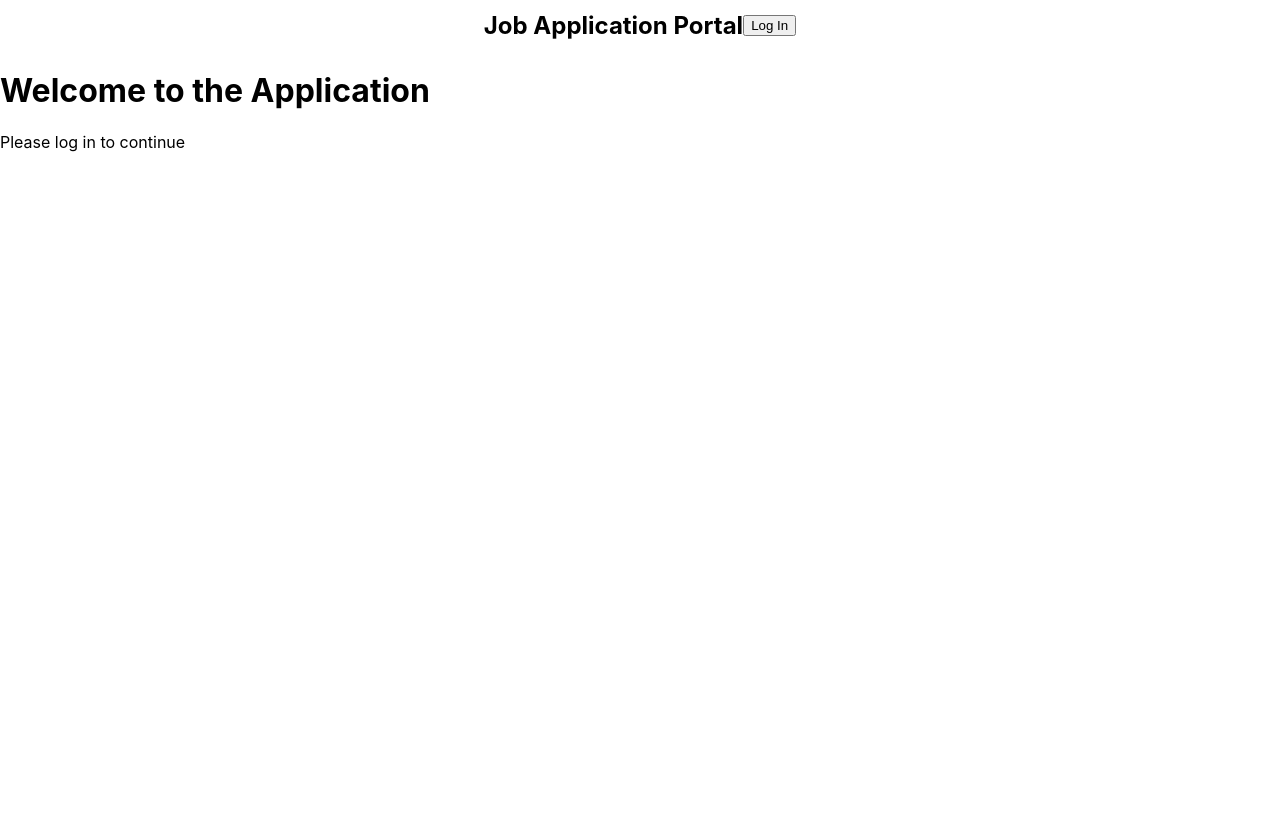
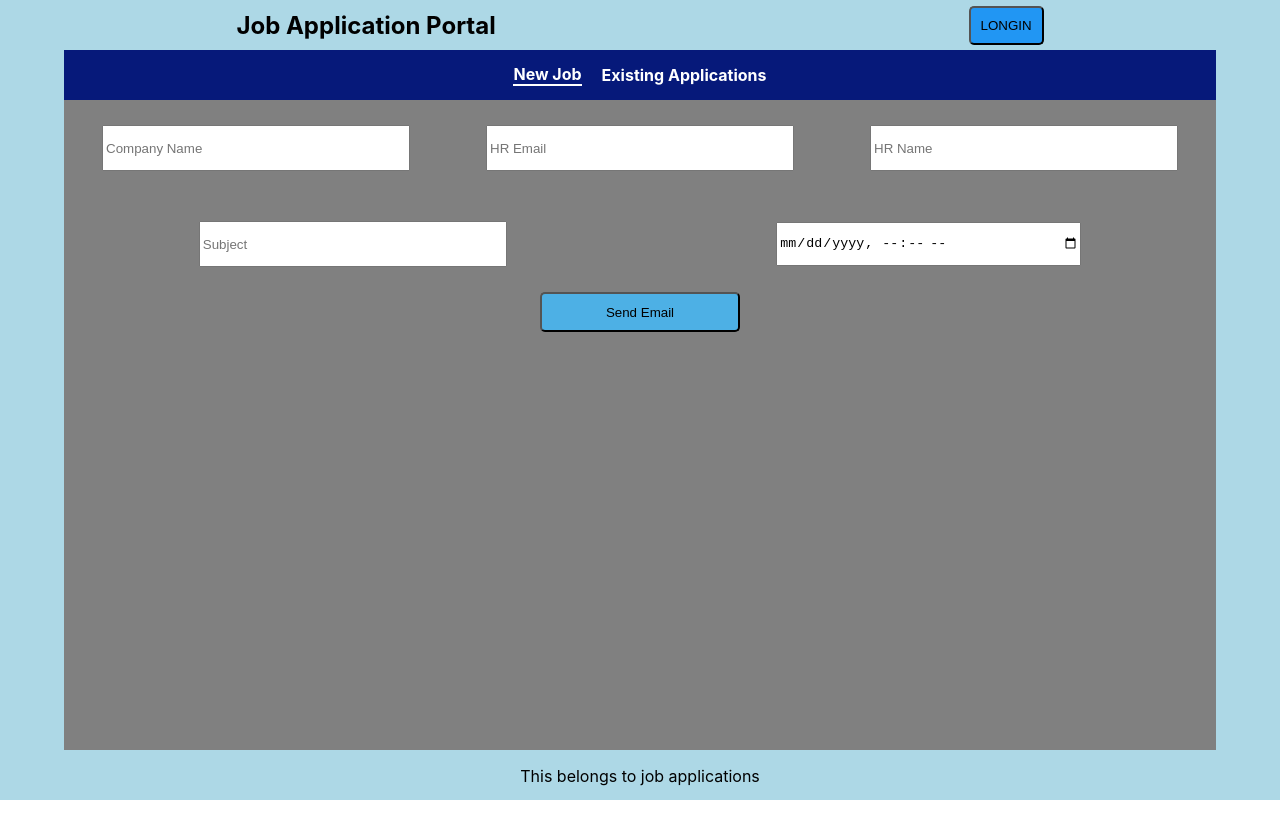
Before and after one commit to PrakashRNale/JobApplicationFE, a React (Create React App) app: page / in a window 1280 px wide. Built offline with nearby package versions, Linux system fonts and the light colour scheme.

Commit message:
Changed some UI

```diff
--- a/src/App.css
+++ b/src/App.css
@@ -1,6 +1,7 @@
 .App {
   text-align: center;
-  background-color: skyblue ;
+  background-color: lightblue ;
+  height: 100vh;
 }
 
 .App-logo {
--- a/src/App.js
+++ b/src/App.js
@@ -1,55 +1,31 @@
 import './App.css';
-import { GoogleOAuthProvider } from '@react-oauth/google';
-import { useState, useEffect } from 'react';
+import { useState, useEffect, useContext } from 'react';
 import Header from './components/Header/Header';
+import Footer from './components/Footer/Footer';
 import Login from './components/Login/Login';
+import JobApplication from './components/JobApplication/JobApplication';
+import UserContext, { UserContextProvider } from './context/UserContext/UserContext';
 
 function App() {
-    const [user, setUser] = useState(null);
+    const userContext = useContext(UserContext)
     const [showLogin, setShowLogin] = useState(false); // To control login flow
 
-        // Check if there's user data stored in localStorage on page load
-    useEffect(() => {
-        const storedUser = localStorage.getItem('user');
-        if (storedUser) {
-            setUser(JSON.parse(storedUser));  // Set the user data from localStorage
-        }
-    }, []);
+    return (
+        <UserContextProvider>
+        <div className='App'>
+            <Header setShowLogin={setShowLogin} />
+            {
+                showLogin ?
+                    <Login setShowLogin={setShowLogin} />
+                :
+                <JobApplication />
+            }
+            <Footer />
+        </div>
+        </UserContextProvider>
+    )
 
-    const handleLoginSuccess = (userData) => {
-        setUser(userData);
-        setShowLogin(false);  // Hide login page after successful login
-    };
 
-    return (
-        <GoogleOAuthProvider clientId={process.env.CLIEN_ID}>
-            <div>
-                <Header user={user} setShowLogin={setShowLogin} />
-                {showLogin ? (
-                    <Login onLoginSuccess={handleLoginSuccess} />  // Show Google Login page
-                ) : (
-                    <div>
-                        <h1>Welcome to the Application</h1>
-                        <p>Please log in to continue</p>
-                    </div>
-                )}
-            </div>
-        </GoogleOAuthProvider>
-    );
 }
 
 export default App;
-
-
-
-
-  // return (
-  //   <div className="App">
-  //     <Header />
-  //     <JobApplication />
-  //     <Footer />
-  //   </div>
-  // );
-// }
-
-// export default App;
--- a/src/components/Header/Header.js
+++ b/src/components/Header/Header.js
@@ -1,16 +1,20 @@
-import React from 'react';
+import React, { useContext } from 'react';
 import classes from './Style.module.css';
+import UserContext from '../../context/UserContext/UserContext';
 
-const Header = ({user, setShowLogin}) => {
-
+const Header = ({setShowLogin}) => {
+  const userContext = useContext(UserContext);
+  const { user } = userContext
   return (
     <div className={classes.header}>
         <h2>Job Application Portal</h2>
-        {user ?
-          <h2>Welcome, {user.name}</h2>
-          :
-          <button onClick={() => setShowLogin(true)}>Log In</button>
-        }
+        <div>
+          {user ?
+            <h2>Welcome, {user.name}</h2>
+            :
+            <button className={classes.loginButton} onClick={() => setShowLogin(true)}>LONGIN</button>
+          }
+        </div>
 
     </div>
   )
--- a/src/components/Header/Style.module.css
+++ b/src/components/Header/Style.module.css
@@ -1,6 +1,12 @@
 .header{
     height: 50px;
     display: flex;
-    justify-content: center;
+    justify-content: space-around;
     align-items: center;
 }
+
+.loginButton{
+    padding: 10px;
+    border-radius: 5px;
+    background-color: #2196F3;
+}
--- a/src/components/Login/Login.js
+++ b/src/components/Login/Login.js
@@ -1,8 +1,12 @@
 // LoginPage.js
-import { GoogleLogin } from '@react-oauth/google';
+import { GoogleLogin, GoogleOAuthProvider } from '@react-oauth/google';
 import axios from 'axios';
+import { useContext } from 'react';
+import UserContext from '../../context/UserContext/UserContext';
 
-const Login = ({ onLoginSuccess }) => {
+const Login = ({setShowLogin}) => {
+    const userContext = useContext(UserContext);
+    console.log(process.env)
     const handleLoginSuccess = async (response) => {
         console.log('Google Token:', response.credential);
         try {
@@ -11,16 +15,15 @@ const Login = ({ onLoginSuccess }) => {
                 { token: response.credential },
                 { withCredentials: true }  // To include cookies for sessions if needed
             );
-            console.log('Backend Response:', res.data);
-            onLoginSuccess(res.data.user);  // Passing user data back to parent component
-            // Save the user data to localStorage
-            localStorage.setItem('user', JSON.stringify(res.data.user));  // Storing user data in localStorage
+            userContext.login(res.data.user);  // Passing user data back to parent component
+            setShowLogin(false);
         } catch (error) {
             console.error('Error:', error);
         }
     };
 
     return (
+        <GoogleOAuthProvider clientId={process.env.REACT_APP_CLIENT_ID}>
         <div>
             <h1>Google Sign-In</h1>
             <GoogleLogin
@@ -29,6 +32,7 @@ const Login = ({ onLoginSuccess }) => {
                 text="signin_with"
             />
         </div>
+        </GoogleOAuthProvider>
     );
 };
 
--- /dev/null
+++ b/src/context/UserContext/UserContext.js
@@ -0,0 +1,38 @@
+import { useState, useEffect, createContext } from "react";
+
+
+const UserContext = createContext({
+    user : false,
+	login : () => { }
+})
+
+export default UserContext;
+
+export const UserContextProvider = ({children}) =>{
+	const [user, setUser] = useState(false);
+
+    useEffect(() => {
+        const storedUser = localStorage.getItem('user');
+        if (storedUser) {
+            debugger;
+            const userData = JSON.parse(storedUser);
+            setUser(userData);
+        }
+    }, []);
+	const loginHandler = (userData) =>{
+        debugger;
+		setUser(userData);
+        localStorage.setItem('user', JSON.stringify(userData));
+    }
+
+    const contextValue = {
+        user: user,
+        login :loginHandler
+    };
+
+	return (
+    <UserContext.Provider value = {contextValue} >
+		{children}
+	</UserContext.Provider>
+    )
+}
```
Also changed, not shown: 2 other files (tests, documents, lock files or other folders).
